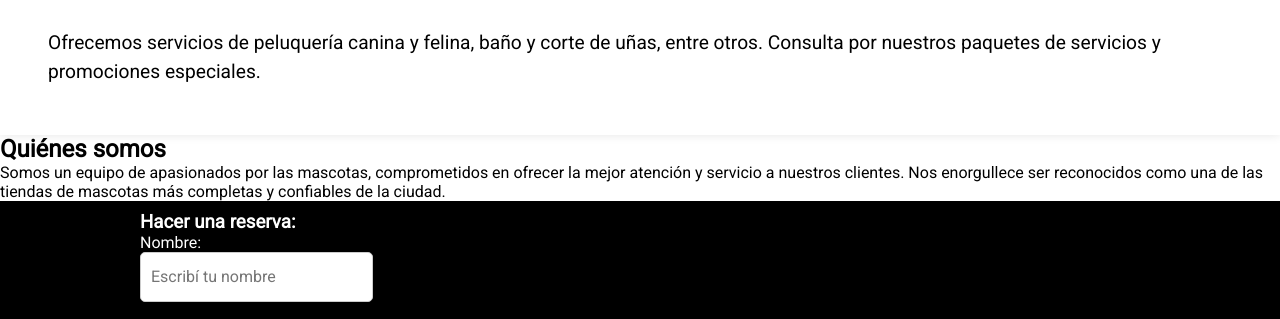
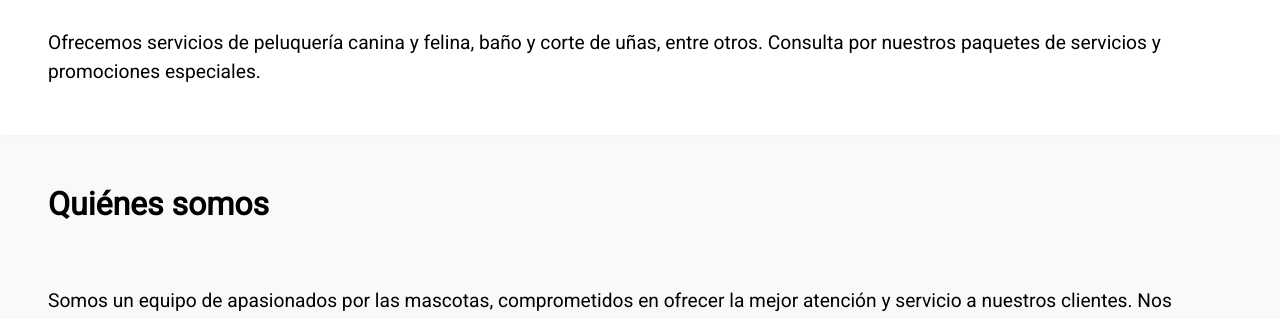
Before and after one commit to dhpampin/proyectofinal, a plain HTML site: page index.html in a window 1280 px wide. Shown: the part 1205-1524 px from the top of the page. Drawn offline with Linux system fonts and the light colour scheme.

Commit message:
cambios en quienes-somos

```diff
--- a/index.html
+++ b/index.html
@@ -46,7 +46,7 @@
 			<h2>Servicios</h2>
 			<p>Ofrecemos servicios de peluquería canina y felina, baño y corte de uñas, entre otros. Consulta por nuestros paquetes de servicios y promociones especiales.</p>
 		</section>
-		<section id="quienes-somos" class="quienes-Somos">
+		<section id="quienes-somos" class="quienes-somos">
 			<h2>Quiénes somos</h2>
 			<p>Somos un equipo de apasionados por las mascotas, comprometidos en ofrecer la mejor atención y servicio a nuestros clientes. Nos enorgullece ser reconocidos como una de las tiendas de mascotas más completas y confiables de la ciudad.</p>
 		</section>
--- a/style.css
+++ b/style.css
@@ -139,12 +139,12 @@ nav ul li a:hover {
 .quienes-somos {
 	padding: 3em;
 	background-color: #f9f9f9;
-	margin-top: 2em;
+	margin-top: 2px;
 }
 
 .quienes-somos h2 {
 	font-size: 2em;
-	margin-bottom: 1em;
+	margin-bottom: 2em;
 }
 
 .quienes-somos p {
```
